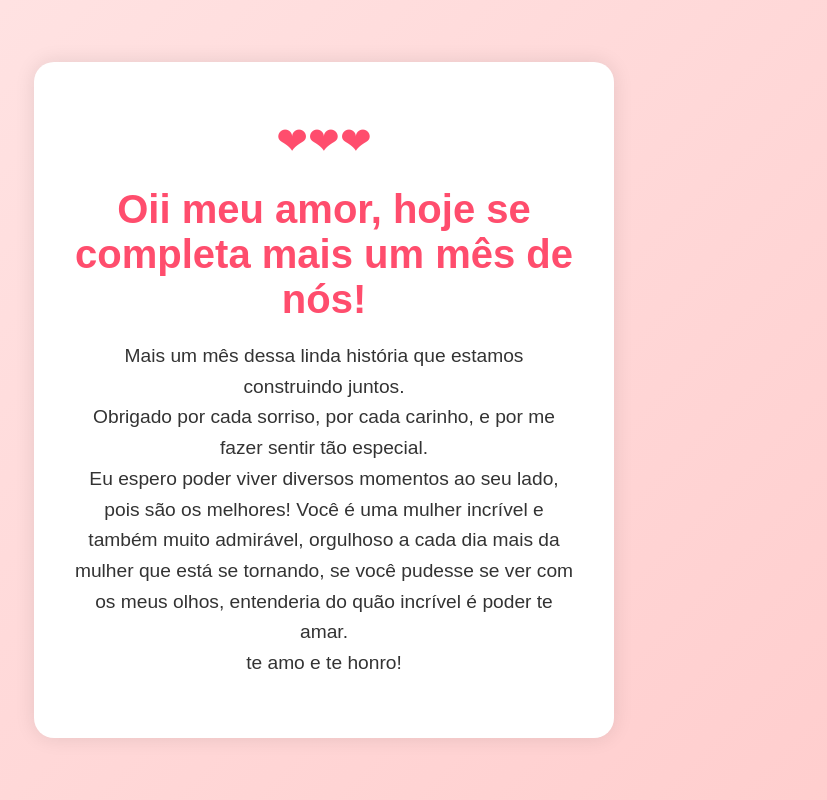
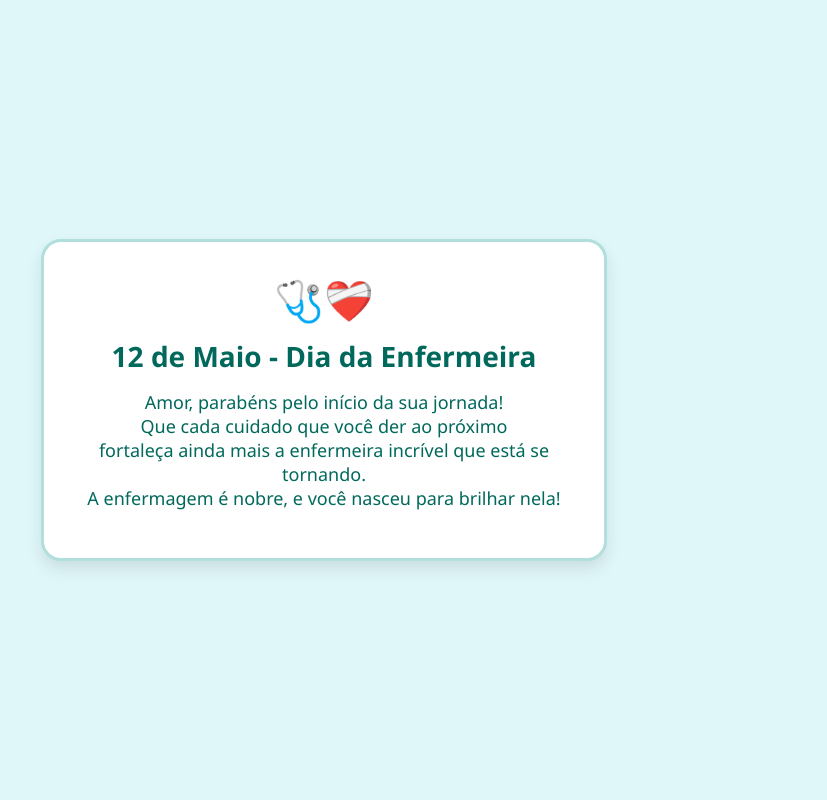
Before and after one commit to lzsilvadevv/cartao-dia-12-de-maio-enfermeira, a plain HTML site: page index.html in a window 1280 px wide. Shown: the whole page, without its empty margins (316-1143 px from the left). Drawn offline with Linux system fonts and the light colour scheme.

Commit message:
Add files via upload
atualização cartinha manu enfermagem

```diff
--- a/index.html
+++ b/index.html
@@ -1,20 +1,20 @@
 <!DOCTYPE html>
-<html lang="pt-br">
+<html lang="pt-BR">
 <head>
   <meta charset="UTF-8">
-  <meta name="viewport" content="width=device-width, initial-scale=1.0">
-  <title>Mais um mês de muito amor ao seu lado</title>
+  <title>12 de Maio - Dia da Enfermeira</title>
   <link rel="stylesheet" href="style.css">
 </head>
 <body>
   <div class="card">
-    <div class="hearts">❤❤❤</div>
-    <h1>Oii meu amor, hoje se completa mais um mês de nós!</h1>
+    <div class="emoji">🩺❤‍🩹</div>
+    <h1>12 de Maio - Dia da Enfermeira</h1>
     <p>
-      Mais um mês dessa linda história que estamos construindo juntos.<br>
-      Obrigado por cada sorriso, por cada carinho, e por me fazer sentir tão especial.<br>
-      Eu espero poder viver diversos momentos ao seu lado, pois são os melhores! Você é uma mulher incrível e também muito admirável, orgulhoso a cada dia mais da mulher que está se tornando, se você pudesse se ver com os meus olhos, entenderia do quão incrível é poder te amar.<br>
-      te amo e te honro!
+      Amor, parabéns pelo início da sua jornada!<br>
+      Que cada cuidado que você der ao próximo<br>
+      fortaleça ainda mais a enfermeira incrível que está se tornando.<br>
+      A enfermagem é nobre, e você nasceu para brilhar nela!
     </p>
-    </body>
+  </div>
+</body>
 </html>
--- a/style.css
+++ b/style.css
@@ -1,43 +1,35 @@
 body {
+    background: #e0f7fa;
+    font-family: 'Segoe UI', sans-serif;
+    color: #00695c;
+    display: flex;
+    flex-direction: column;
+    align-items: center;
+    justify-content: center;
+    height: 100vh;
     margin: 0;
-    padding: 0;
-    font-family: 'Cursive', sans-serif;
-    background: linear-gradient(135deg, #ffe6e6, #ffcccc);
-    display: flex;
-    justify-content: center;
-    align-items: center;
-    height: 100vh;
+    text-align: center;
   }
 
   .card {
-    background-color: white;
-    padding: 40px;
+    background: white;
+    border: 3px solid #b2dfdb;
+    padding: 30px;
     border-radius: 20px;
-    box-shadow: 0 0 20px rgba(0,0,0,0.1);
-    text-align: center;
+    box-shadow: 0 8px 16px rgba(0,0,0,0.1);
     max-width: 500px;
   }
 
+  .emoji {
+    font-size: 40px;
+  }
+
   h1 {
-    color: #ff4d6d;
-    font-size: 2.5em;
-    margin-bottom: 10px;
+    margin: 10px 0;
+    font-size: 28px;
   }
 
   p {
-    font-size: 1.2em;
-    color: #333;
-    line-height: 1.6;
+    font-size: 18px;
+    margin-top: 15px;
   }
-
-  .hearts {
-    font-size: 2em;
-    color: #ff4d6d;
-    margin: 20px 0;
-    animation: pulse 1.5s infinite;
-  }
-
-  @keyframes pulse {
-    0%, 100% { transform: scale(1); }
-    50% { transform: scale(1.2); }
-  }
```
